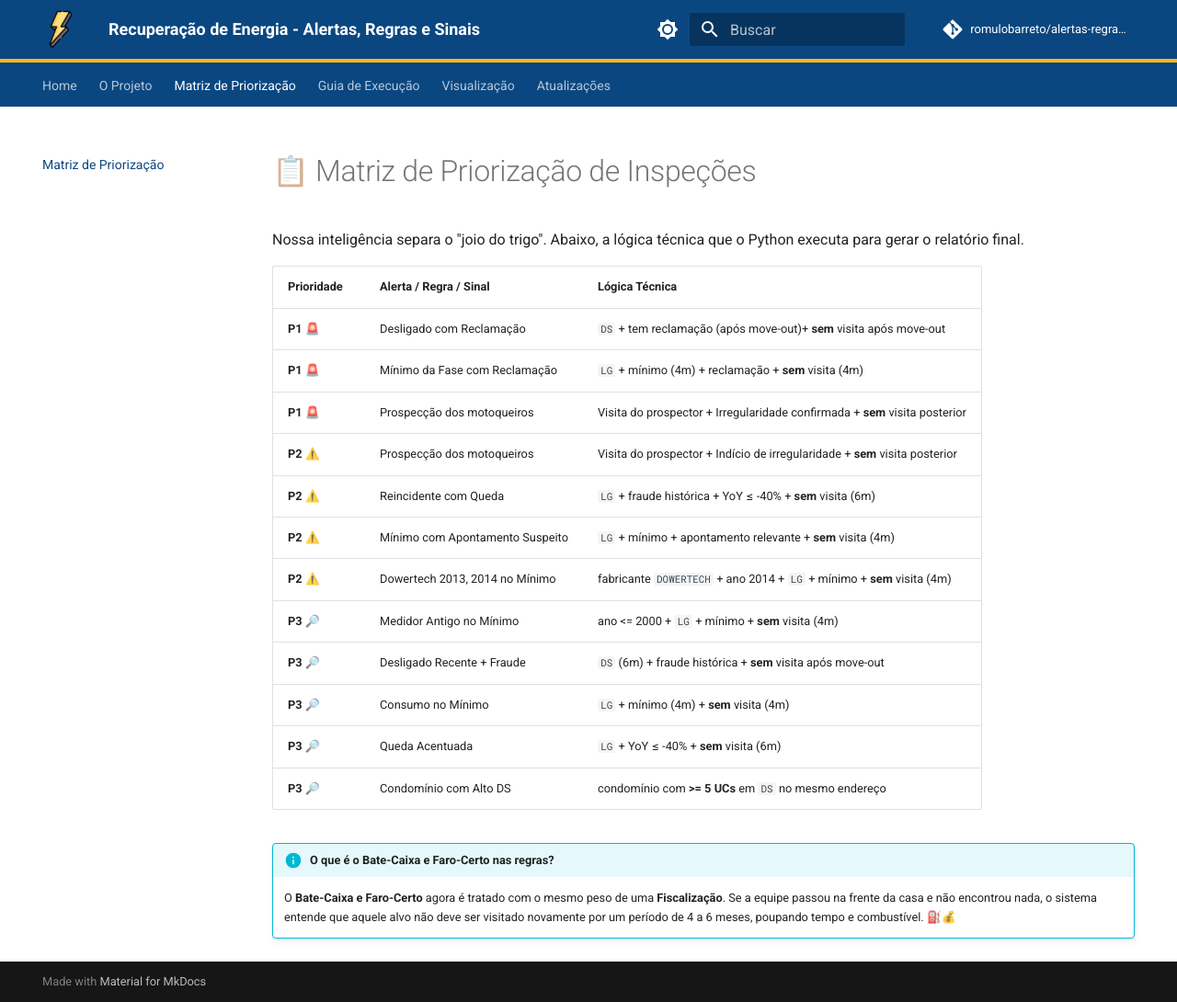
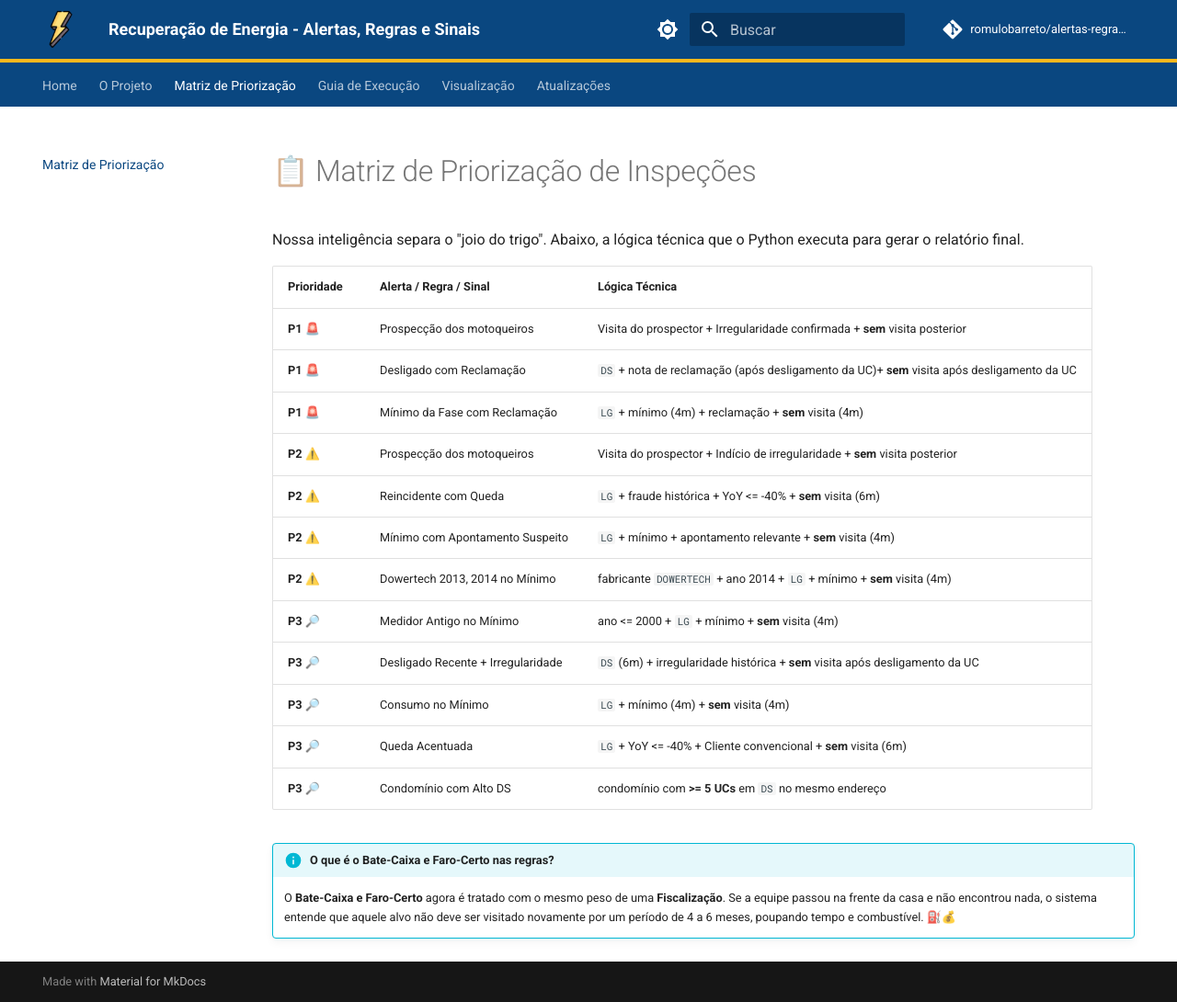
Before and after one commit to romulobarreto/alertas-regras-sinais, an MkDocs documentation site: the page built from docs/regras.md, in a window 1280 px wide and 1090 px high. Shown: the whole window at 92% size. Built offline with MkDocs 1.6.1 and Material for MkDocs 9.7.7, drawn with Linux system fonts in a browser that asks for light colours; comment, search, counter and statistics services are not loaded.

Commit message:
refactor: ajusta a regra de negocio do P3 de queda acentuada de consumo para ignorar clientes micro geradores e ajusta a documentação

```diff
--- a/docs/regras.md
+++ b/docs/regras.md
@@ -4,17 +4,17 @@
 
 | Prioridade | Alerta / Regra / Sinal| Lógica Técnica |
 | :--- | :--- | :--- |
-| **P1** 🚨 | Desligado com Reclamação | `DS` + tem reclamação (após move-out)+ **sem** visita após move-out |
+| **P1** 🚨 | Prospecção dos motoqueiros | Visita do prospector + Irregularidade confirmada + **sem** visita posterior |
+| **P1** 🚨 | Desligado com Reclamação | `DS` + nota de reclamação (após desligamento da UC)+ **sem** visita após desligamento da UC |
 | **P1** 🚨 | Mínimo da Fase com Reclamação | `LG` + mínimo (4m) + reclamação + **sem** visita (4m) |
-| **P1** 🚨 | Prospecção dos motoqueiros | Visita do prospector + Irregularidade confirmada + **sem** visita posterior |
 | **P2** ⚠️ | Prospecção dos motoqueiros | Visita do prospector + Indício de irregularidade + **sem** visita posterior |
-| **P2** ⚠️ | Reincidente com Queda | `LG` + fraude histórica + YoY ≤ -40% + **sem** visita (6m) |
+| **P2** ⚠️ | Reincidente com Queda | `LG` + fraude histórica + YoY <= -40% + **sem** visita (6m) |
 | **P2** ⚠️ | Mínimo com Apontamento Suspeito | `LG` + mínimo + apontamento relevante + **sem** visita (4m) |
 | **P2** ⚠️ | Dowertech 2013, 2014 no Mínimo | fabricante `DOWERTECH` + ano 2014 + `LG` + mínimo + **sem** visita (4m) |
 | **P3** 🔎 | Medidor Antigo no Mínimo | ano <= 2000 + `LG` + mínimo + **sem** visita (4m) |
-| **P3** 🔎 | Desligado Recente + Fraude | `DS` (6m) + fraude histórica + **sem** visita após move-out |
+| **P3** 🔎 | Desligado Recente + Irregularidade | `DS` (6m) + irregularidade histórica + **sem** visita após desligamento da UC |
 | **P3** 🔎 | Consumo no Mínimo | `LG` + mínimo (4m) + **sem** visita (4m) |
-| **P3** 🔎 | Queda Acentuada | `LG` + YoY ≤ -40% + **sem** visita (6m) |
+| **P3** 🔎 | Queda Acentuada | `LG` + YoY <= -40% + Cliente convencional + **sem** visita (6m) |
 | **P3** 🔎 | Condomínio com Alto DS | condomínio com **>= 5 UCs** em `DS` no mesmo endereço |
 
 !!! info "O que é o Bate-Caixa e Faro-Certo nas regras?"
```
Also changed, not shown: README.md (+5 -5 lines), docs/atualizacao.md (+3 -0 lines), 1 other file.
